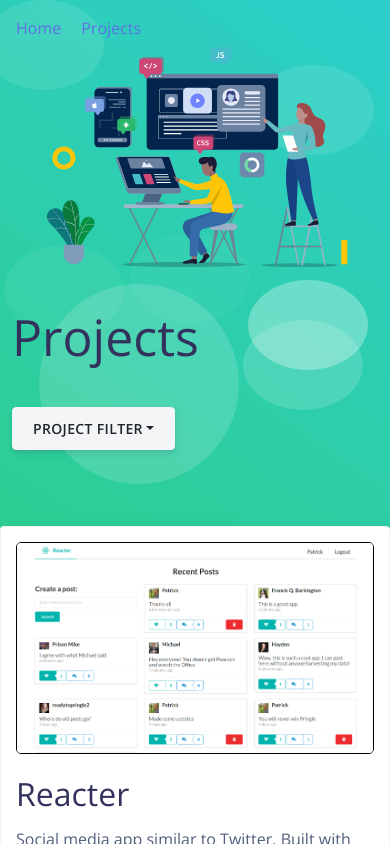
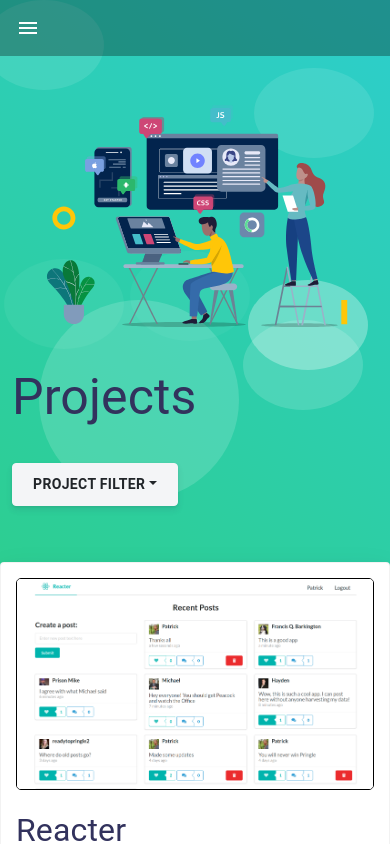
Before and after one commit to sheridp2/portfolio-2021, a React (Create React App) app in the folder portfolio-2021/: page /projects in a window 390 px wide. Shown: the top 844 px of the page. Built offline with nearby package versions, Linux system fonts and the light colour scheme.

Commit message:
mobile and desktop navs changed

```diff
--- a/portfolio-2021/package.json
+++ b/portfolio-2021/package.json
@@ -4,6 +4,7 @@
   "private": true,
   "dependencies": {
     "@material-ui/core": "^4.12.1",
+    "@material-ui/icons": "^4.11.2",
     "bootstrap": "4.3.1",
     "classnames": "2.2.6",
     "framer-motion": "^4.1.17",
--- a/portfolio-2021/src/App.js
+++ b/portfolio-2021/src/App.js
@@ -1,9 +1,8 @@
 // import Background from "./components/Background";
+import { BrowserRouter, Route, Switch } from "react-router-dom";
 import Main from "./components/Main";
 import VerticalNav from "./components/VerticalNav";
 import Projects from "./components/Projects";
-
-import { BrowserRouter, Route, Switch } from "react-router-dom";
 
 function App() {
   return (
--- a/portfolio-2021/src/components/About.js
+++ b/portfolio-2021/src/components/About.js
@@ -60,9 +60,9 @@
     <div className={classes.returnedTech}>
       <Container>
         <Fade duration={1000} distance="40px" bottom>
-          <Grid container bottom>
+          <Grid container>
             <Grid item>
-              <h1>Main Tech Stacks</h1>
+              <h1>Tech Stacks</h1>
               <Grid container spacing={2}>
                 {allTech}
               </Grid>
--- a/portfolio-2021/src/components/Main.js
+++ b/portfolio-2021/src/components/Main.js
@@ -4,7 +4,6 @@
 import { UncontrolledTooltip } from "reactstrap";
 
 import About from "./About";
-// import selfPic from "../assets/IMG_7976.jpg";
 import worker from "../assets/lottie/patrick-dev.json";
 import { Fade } from "react-reveal";
 
--- a/portfolio-2021/src/components/Projects.js
+++ b/portfolio-2021/src/components/Projects.js
@@ -32,9 +32,12 @@
     },
   },
   mainContainer: {
+    [theme.breakpoints.down("sm")]: {
+      position: "relative",
+    },
     [theme.breakpoints.down("xs")]: {
       position: "relative",
-      top: "-50px",
+      top: "-30px",
     },
   },
 }));
@@ -56,7 +59,7 @@
       <div className="position-relative">
         <section
           className="section section-lg section-shaped pb-250"
-          style={{ paddingTop: 0 }}
+          style={{ paddingTop: 40 }}
         >
           <div className="shape shape-style-1 bg-gradient-green">
             <span />
--- a/portfolio-2021/src/components/ProjectsList.js
+++ b/portfolio-2021/src/components/ProjectsList.js
@@ -10,10 +10,10 @@
     position: "relative",
     top: "-250px",
     [theme.breakpoints.down("md")]: {
-      top: "-150px",
+      top: "-200px",
     },
     [theme.breakpoints.down("sm")]: {
-      top: "-120px",
+      top: "-80px",
     },
     [theme.breakpoints.down("xs")]: {
       top: "-160px",
--- /dev/null
+++ b/portfolio-2021/src/components/ResponsiveDrawer.js
@@ -0,0 +1,182 @@
+import React, { useState } from "react";
+import clsx from "clsx";
+import { makeStyles, useTheme } from "@material-ui/core/styles";
+import Drawer from "@material-ui/core/Drawer";
+import CssBaseline from "@material-ui/core/CssBaseline";
+import AppBar from "@material-ui/core/AppBar";
+import Toolbar from "@material-ui/core/Toolbar";
+import List from "@material-ui/core/List";
+import Divider from "@material-ui/core/Divider";
+import IconButton from "@material-ui/core/IconButton";
+import MenuIcon from "@material-ui/icons/Menu";
+import ChevronLeftIcon from "@material-ui/icons/ChevronLeft";
+import ChevronRightIcon from "@material-ui/icons/ChevronRight";
+import HomeIcon from "@material-ui/icons/Home";
+import ListItem from "@material-ui/core/ListItem";
+import ListItemIcon from "@material-ui/core/ListItemIcon";
+import ListItemText from "@material-ui/core/ListItemText";
+import CodeIcon from "@material-ui/icons/Code";
+import Typography from "@material-ui/core/Typography";
+
+import { NavLink } from "react-router-dom";
+
+const drawerWidth = 240;
+
+const useStyles = makeStyles((theme) => ({
+  root: {
+    display: "flex",
+  },
+  appBar: {
+    transition: theme.transitions.create(["margin", "width"], {
+      easing: theme.transitions.easing.sharp,
+      duration: theme.transitions.duration.leavingScreen,
+    }),
+    backgroundColor: "rgba(0, 0, 0, 0.3)",
+    boxShadow: "none",
+  },
+  appBarShift: {
+    width: `calc(100% - ${drawerWidth}px)`,
+    marginLeft: drawerWidth,
+    transition: theme.transitions.create(["margin", "width"], {
+      easing: theme.transitions.easing.easeOut,
+      duration: theme.transitions.duration.enteringScreen,
+    }),
+  },
+  menuButton: {
+    marginRight: theme.spacing(2),
+  },
+  hide: {
+    display: "none",
+  },
+  drawer: {
+    width: drawerWidth,
+    flexShrink: 0,
+  },
+  drawerPaper: {
+    width: drawerWidth,
+  },
+  drawerHeader: {
+    display: "flex",
+    alignItems: "center",
+    padding: theme.spacing(0, 1),
+    // necessary for content to be below app bar
+    ...theme.mixins.toolbar,
+    justifyContent: "flex-end",
+  },
+  content: {
+    flexGrow: 1,
+    padding: theme.spacing(3),
+    transition: theme.transitions.create("margin", {
+      easing: theme.transitions.easing.sharp,
+      duration: theme.transitions.duration.leavingScreen,
+    }),
+    marginLeft: -drawerWidth,
+  },
+  contentShift: {
+    transition: theme.transitions.create("margin", {
+      easing: theme.transitions.easing.easeOut,
+      duration: theme.transitions.duration.enteringScreen,
+    }),
+    marginLeft: 0,
+  },
+}));
+
+export default function ResponsiveDrawer() {
+  const classes = useStyles();
+  const theme = useTheme();
+  const [open, setOpen] = useState(false);
+  const [location, setLocation] = useState("Home");
+
+  const handleDrawerOpen = () => {
+    setOpen(true);
+  };
+
+  const handleDrawerClose = () => {
+    setOpen(false);
+  };
+
+  return (
+    <div className={classes.root}>
+      <CssBaseline />
+      <AppBar
+        position="fixed"
+        className={clsx(classes.appBar, {
+          [classes.appBarShift]: open,
+        })}
+      >
+        <Toolbar>
+          <IconButton
+            color="inherit"
+            aria-label="open drawer"
+            onClick={handleDrawerOpen}
+            edge="start"
+            className={clsx(classes.menuButton, open && classes.hide)}
+          >
+            <MenuIcon />
+          </IconButton>
+          <Typography
+            variant="h6"
+            style={{ color: "white" }}
+            noWrap
+          ></Typography>
+        </Toolbar>
+      </AppBar>
+      <Drawer
+        className={classes.drawer}
+        variant="persistent"
+        anchor="left"
+        open={open}
+        classes={{
+          paper: classes.drawerPaper,
+        }}
+      >
+        <div className={classes.drawerHeader}>
+          <IconButton onClick={handleDrawerClose}>
+            {theme.direction === "ltr" ? (
+              <ChevronLeftIcon />
+            ) : (
+              <ChevronRightIcon />
+            )}
+          </IconButton>
+        </div>
+        <Divider />
+        <List>
+          <NavLink to="/" onClick={handleDrawerClose}>
+            <ListItem button>
+              <ListItemIcon>
+                <HomeIcon />
+              </ListItemIcon>
+              <ListItemText
+                primary={
+                  <Typography
+                    variant="h6"
+                    style={{ fontSize: 24, color: "#5e72e4" }}
+                  >
+                    Home
+                  </Typography>
+                }
+              />
+            </ListItem>
+          </NavLink>
+          <NavLink to="/projects" onClick={handleDrawerClose}>
+            <ListItem button>
+              <ListItemIcon>
+                <CodeIcon style={{ height: 30, width: 30 }} />
+              </ListItemIcon>
+              <ListItemText
+                primary={
+                  <Typography
+                    variant="h6"
+                    style={{ fontSize: 24, color: "#5e72e4" }}
+                  >
+                    Projects
+                  </Typography>
+                }
+              />
+            </ListItem>
+          </NavLink>
+        </List>
+      </Drawer>
+    </div>
+  );
+}
--- a/portfolio-2021/src/components/VerticalNav.js
+++ b/portfolio-2021/src/components/VerticalNav.js
@@ -1,20 +1,20 @@
 import React, { useState, useEffect } from "react";
 import { NavLink } from "react-router-dom";
 
+import ResponsiveDrawer from "./ResponsiveDrawer";
+
 // reactstrap components
-import {
-  Collapse,
-  Navbar,
-  NavbarToggler,
-  NavbarBrand,
-  Nav,
-  NavItem,
-  NavLink as NavRoute,
-} from "reactstrap";
+import { Collapse, Navbar, Nav, NavItem, Button } from "reactstrap";
 
 function VerticalNav() {
   const [isOpen, setIsOpen] = useState(true);
   const [isDesktop, setDesktop] = useState(window.innerWidth > 1450);
+
+  const styles = {
+    underline: {
+      borderBottomWidth: "2px",
+    },
+  };
 
   const updateMedia = () => {
     setDesktop(window.innerWidth > 1450);
@@ -32,37 +32,73 @@
   return (
     <>
       {isDesktop ? (
-        <div style={{ width: 200, position: "fixed", zIndex: 11 }}>
+        <div
+          style={{
+            width: 200,
+            position: "fixed",
+            zIndex: 11,
+            // backgroundColor: "rgba(0, 0, 0, 0.3)",
+          }}
+        >
           <Navbar color="faded" light>
-            {/* <NavbarToggler
-              onClick={toggle}
-              className="mr-2"
-              style={{ paddingLeft: 0 }}
-            /> */}
             <Collapse isOpen={isOpen} navbar>
               <Nav navbar>
                 <NavItem>
-                  <NavLink to="/">Home</NavLink>
+                  <NavLink
+                    activeClassName={styles.underline}
+                    style={{ color: "rgba(255,255,255, 0.9)", fontSize: 26 }}
+                    to="/"
+                  >
+                    <Button color="primary" size="lg">
+                      Home
+                    </Button>
+                  </NavLink>
                 </NavItem>
+
                 <NavItem>
-                  <NavLink to="/projects">Projects</NavLink>
+                  <NavLink
+                    style={{ color: "rgba(255,255,255, 0.9)", fontSize: 26 }}
+                    to="/projects"
+                  >
+                    <Button color="primary" size="lg">
+                      Projects
+                    </Button>
+                  </NavLink>
                 </NavItem>
               </Nav>
             </Collapse>
           </Navbar>
         </div>
       ) : (
-        <div style={{ zIndex: 11, position: "fixed" }}>
-          <Navbar color="faded" light>
+        <div
+          style={{
+            zIndex: 11,
+            position: "fixed",
+            backgroundColor: "rgba(0, 0, 0, 0.3)",
+          }}
+        >
+          <ResponsiveDrawer />
+          {/* <Navbar color="faded" light>
             <Nav>
               <NavItem style={{ paddingRight: 20 }}>
-                <NavLink to="/">Home</NavLink>
+                <NavLink style={{ color: "rgba(255,255,255, 0.9)" }} to="/">
+                  <Button variant="contained" color="primary" size="large">
+                    Home
+                  </Button>
+                </NavLink>
               </NavItem>
               <NavItem>
-                <NavLink to="/projects">Projects</NavLink>
+                <NavLink
+                  style={{ color: "rgba(255,255,255, 0.9)" }}
+                  to="/projects"
+                >
+                  <Button variant="contained" color="primary" size="large">
+                    Projects
+                  </Button>
+                </NavLink>
               </NavItem>
             </Nav>
-          </Navbar>
+          </Navbar> */}
         </div>
       )}
     </>
```
Also changed, not shown: portfolio-2021/src/assets/lottie/patrick-dev.json, 1 other file (tests, documents, lock files or other folders).
